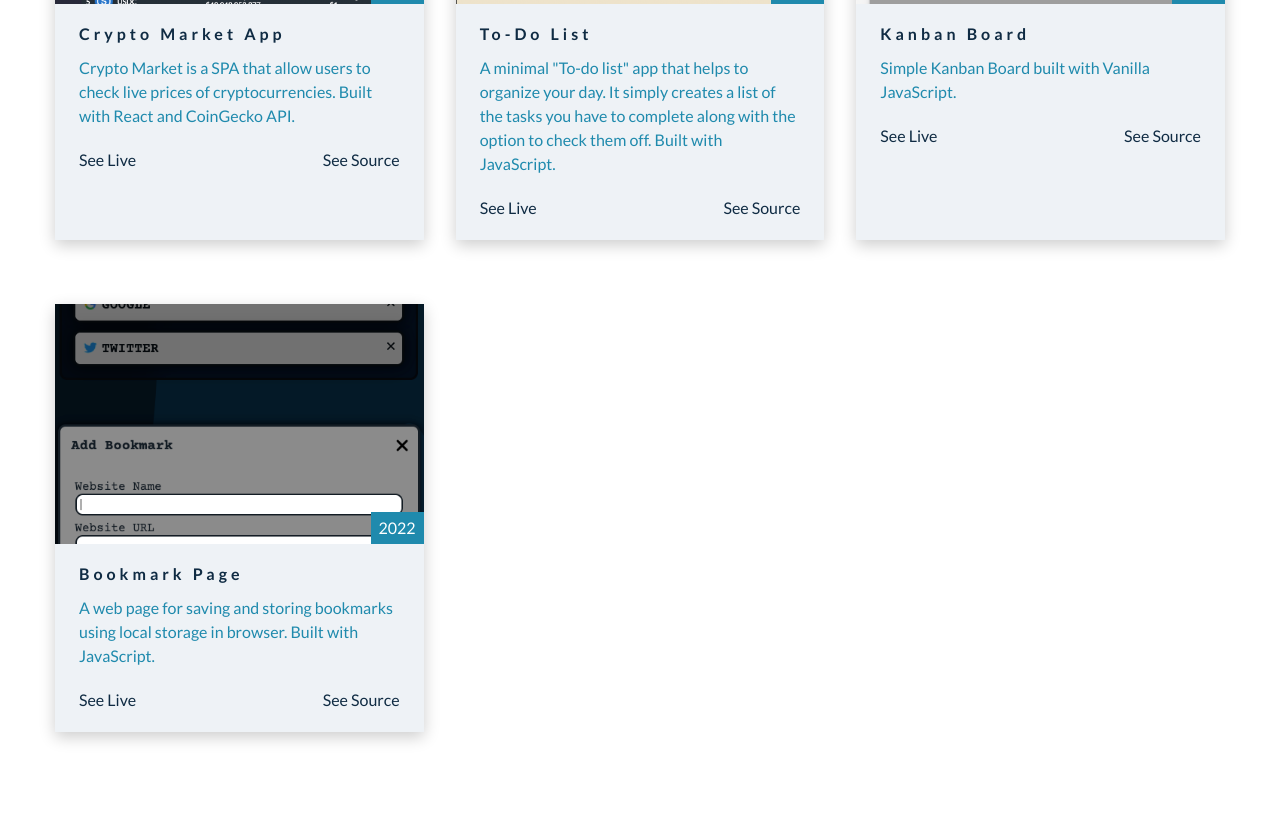
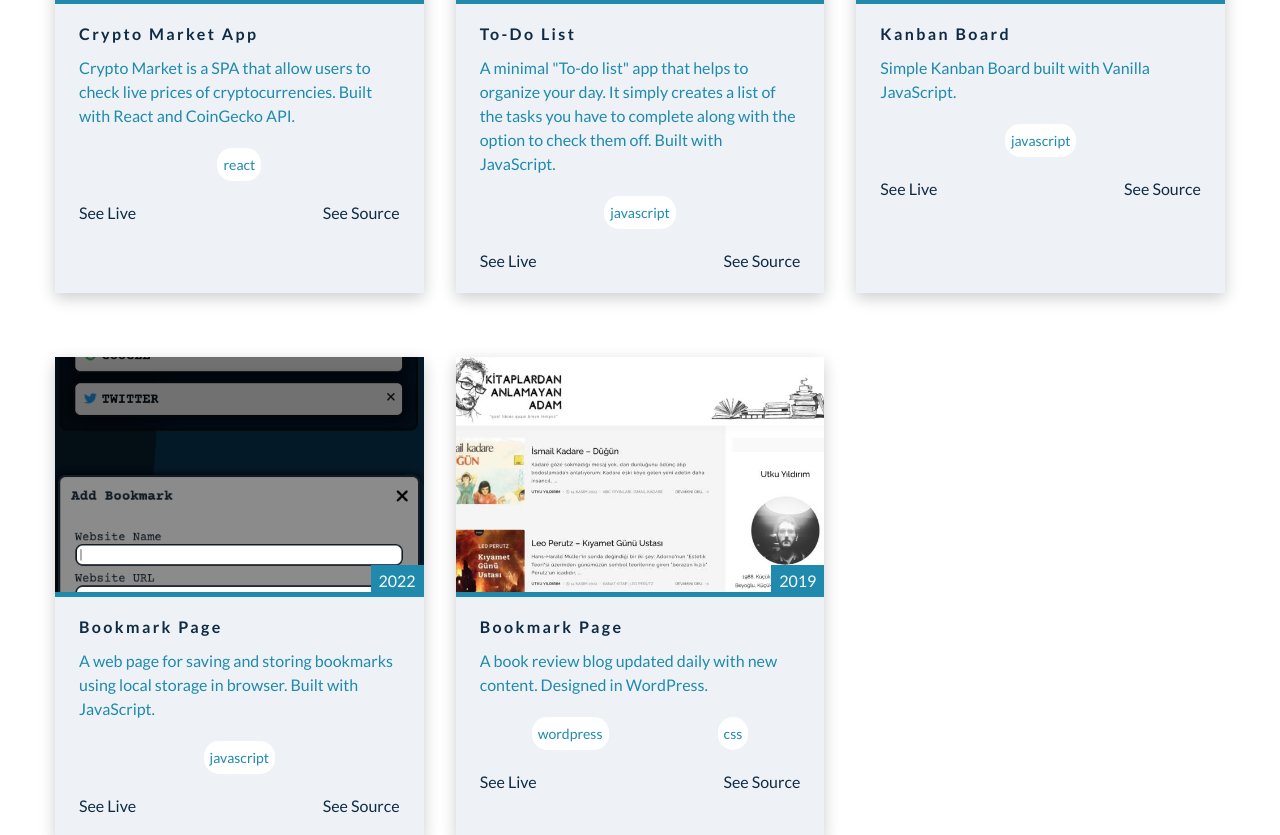
Before and after one commit to karayamanemre/portfolio-react, a React (Create React App) app: page / in a window 1280 px wide. Shown: the part 1220-2055 px from the top of the page. Built offline with nearby package versions, Linux system fonts and the light colour scheme; the HTML template or start-up script is replaced by a standard one.

Commit message:
update portfolio

```diff
--- a/src/components/Work.js
+++ b/src/components/Work.js
@@ -1,7 +1,7 @@
 import React from 'react'
 import styles from './styles/Portfolio.module.css'
 
-const Work = ({ image, date, title, info, liveLink, sourceLink }) => {
+const Work = ({ image, date, title, info, tags, liveLink, sourceLink }) => {
   return (
     <article className={styles.work_card}>
       <div className={styles.work_img_container}>
@@ -14,6 +14,12 @@ const Work = ({ image, date, title, info, liveLink, sourceLink }) => {
         </div>
         <p>{info}</p>
         <div className={styles.work_footer}>
+          <div className={styles.tags}>
+            {tags.map((tag) => (
+              <p>{tag}</p>
+            ))}
+          </div>
+          <div className={styles.work_links}>
             <a href={liveLink} target='_blank' rel='noopener noreferrer'>
               See Live
             </a>
@@ -22,6 +28,7 @@ const Work = ({ image, date, title, info, liveLink, sourceLink }) => {
             </a>
           </div>
         </div>
+      </div>
     </article>
   )
 }
--- a/src/components/styles/Navbar.module.css
+++ b/src/components/styles/Navbar.module.css
@@ -65,6 +65,7 @@
   height: 0;
   overflow: hidden;
   transition: var(--transition);
+  text-align: center;
 }
 
 .toggle_menu {
--- a/src/components/styles/Portfolio.module.css
+++ b/src/components/styles/Portfolio.module.css
@@ -17,6 +17,7 @@
 .work_img {
   height: 15rem;
   object-fit: cover;
+  border-bottom: 5px solid var(--secondary-color);
 }
 
 .work_date {
@@ -47,6 +48,28 @@
 
 .work_footer {
   display: flex;
+  flex-direction: column;
+  justify-content: space-between;
+  flex-wrap: wrap;
+}
+
+.tags {
+  display: flex;
+  gap: 5px;
+  justify-content: space-around;
+}
+
+.tags p {
+  font-size: 14px;
+  display: inline;
+  padding: 6px;
+  border-radius: 15px;
+  background: var(--white);
+  color: var(--secondary-color);
+}
+
+.work_links {
+  display: flex;
   justify-content: space-between;
   flex-wrap: wrap;
 }
--- a/src/data.js
+++ b/src/data.js
@@ -2,6 +2,7 @@ import cryptoMarket from './images/crypto-market.png';
 import todo from './images/todo.png';
 import kanban from './images/kanban.png';
 import bookmark from './images/bookmark.png';
+import kitap from './images/kitaplardan.jpeg'
 
 export const pageLinks = [
   {id: 1, href: '#home', text: 'home'},
@@ -44,6 +45,7 @@ export const works = [
     date: '2022',
     title: 'Crypto Market App',
     info: 'Crypto Market is a SPA that allow users to check live prices of cryptocurrencies. Built with React and CoinGecko API.',
+    tags: ['react'],
     liveLink: 'https://cryptomarketapp-karayamanemre.netlify.app/',
     sourceLink: 'https://github.com/karayamanemre/crypto-market-app'
   },
@@ -53,6 +55,7 @@ export const works = [
     date: '2022',
     title: 'To-Do List',
     info: 'A minimal "To-do list" app that helps to organize your day. It simply creates a list of the tasks you have to complete along with the option to check them off. Built with JavaScript.',
+    tags: ['javascript'],
     liveLink: 'https://karayamanemre.github.io/to-do-list/dist/',
     sourceLink: 'https://github.com/karayamanemre/to-do-list'
   },
@@ -62,6 +65,7 @@ export const works = [
     date: '2022',
     title: 'Kanban Board',
     info: 'Simple Kanban Board built with Vanilla JavaScript.',
+    tags: ['javascript'],
     liveLink: 'https://karayamanemre.github.io/kanban-board/',
     sourceLink: 'https://github.com/karayamanemre/kanban-board'
   },
@@ -71,7 +75,18 @@ export const works = [
     date: '2022',
     title: 'Bookmark Page',
     info: 'A web page for saving and storing bookmarks using local storage in browser. Built with JavaScript.',
+    tags: ['javascript'],
     liveLink: 'https://karayamanemre.github.io/bookmark-page/',
     sourceLink: 'https://github.com/karayamanemre/bookmark-page'
+  },
+  {
+    id: 5,
+    image: kitap,
+    date: '2019',
+    title: 'Bookmark Page',
+    info: 'A book review blog updated daily with new content. Designed in WordPress.',
+    tags: ['wordpress', 'css'],
+    liveLink: 'https://kitaplardananlamayanadam.com/',
+    sourceLink: 'https://kitaplardananlamayanadam.com/'
   }
 ]
--- a/src/index.css
+++ b/src/index.css
@@ -6,7 +6,7 @@
   --grayish: hsl(210, 31%, 95%);
   --white: #fff;
   --transition: all 0.35s linear;
-  --spacing: 0.25rem;
+  --spacing: 0.15rem;
   --radius: 0.5rem;
   --light-shadow: 0 5px 15px rgba(0, 0, 0, 0.2);
   --dark-shadow: 0 5px 15px rgba(0, 0, 0, 0.3);
```
Also changed, not shown: src/images/kitaplardan.jpeg (added). Lines whose indentation alone changed are shown as unchanged.
